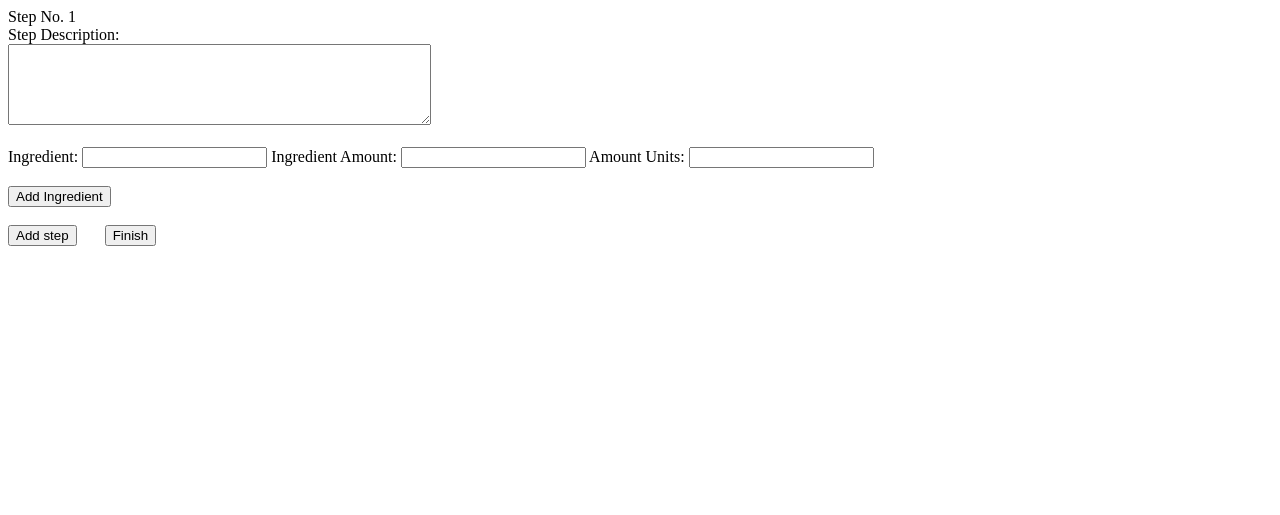
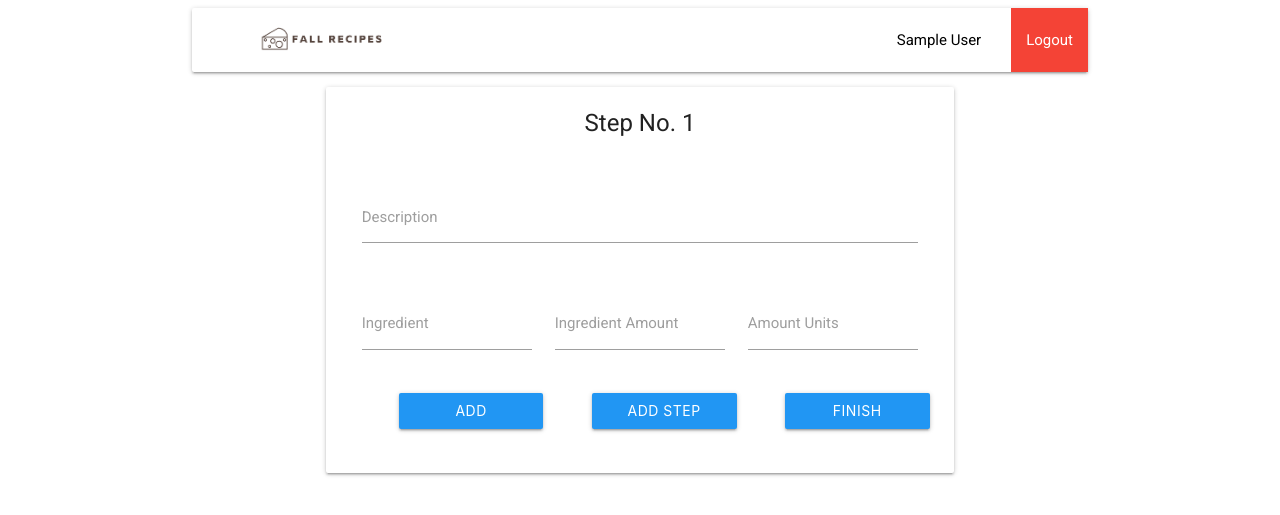
Before and after one commit to gaoyunjiemao/CSIS3280Project, a PHP site: page /addRecipe_steps.php in a window 1280 px wide. Shown: the top 515 px of the page. Run offline with PHP 8.4, Linux system fonts and the light colour scheme; the visitor is signed in with stand-in values (Sample User, id 1).

Commit message:
updated design for addRecipe_steps.php

```diff
--- a/addRecipe_steps.php
+++ b/addRecipe_steps.php
@@ -1,40 +1,85 @@
-<?php
-
-session_start();
-if(!isset($_SESSION['stepNum'])){
-	$_SESSION['stepNum']=1;
-}
-
-?>
 <!DOCTYPE html>
 <html>
 	<head>
 		<meta charset="utf-8">
 		<title></title>
+		<link rel="stylesheet" href="css/reset.css">
+		<link rel="stylesheet" href="https://fonts.googleapis.com/css?family=Roboto" >
+		<link rel="stylesheet" href="https://fonts.googleapis.com/icon?family=Material+Icons">
+		<link rel="stylesheet" href="css/materialize.css">
+		<link rel="stylesheet" href="css/master.css" />
 		<script language="javascript">var i=2;</script>
 	</head>
 	<body>
-	<form action="addRecipe_steps.php" method="post" id="usrform">
-		Step No. <?php $stepNumber = $_SESSION['stepNum']; print $stepNumber;?><br />
-		Step Description:<br />
-		<textarea rows="5" cols="50" name="desc" form="usrform"></textarea><br /><br />
-		Ingredient: <input type="text" name="ingredient1" />
-		Ingredient Amount: <input type="text" name="ingredientAmt1" />
-		Amount Units: <input type="text" name="amtUnits1" /><br />
-		<div id="my_div"></div><br />
-		<input type="button" name="addIngredient" value="Add Ingredient" onClick="changeIt()"><br /><br />
-		<input type="submit" name="add" value="Add step">&nbsp&nbsp&nbsp&nbsp&nbsp&nbsp
-		<input type="submit" name="finish" value="Finish">
-	</form>
+		<div class="container">
+			<?php
+			require("recipemanagementdb_connect.php");
+			include 'header.php';
+			if (!(isset($_SESSION['AuthorName']))) {
+				header('Location: login.php');
+				exit;
+			}
+			if(!isset($_SESSION['stepNum'])){
+				$_SESSION['stepNum']=1;
+			}
+			?>
+			<div class="container">
+				<div class="card">
+					<div class="card-content card-title center">Step No. <?php $stepNumber = $_SESSION['stepNum']; print $stepNumber;?></div>
+					<div class="card-content">
+						<form action="addRecipe_steps.php" method="post" id="usrform">
+							<div class="row">
+								<div class="input-field col s12">
+									<textarea id="desc" name="desc" type="text" class="validate materialize-textarea" form="usrform"></textarea>
+          				<label for="desc">Description</label>
+								</div>
+							</div>
+							<div id="my_div">
+								<div class="row">
+									<div class="input-field col s4">
+										<input id="ingredient1" name="ingredient1" type="text" class="validate">
+										<label for="ingredient1">Ingredient</label>
+									</div>
+									<div class="input-field col s4">
+										<input id="ingredientAmt1" name="ingredientAmt1" type="text" class="validate">
+										<label for="ingredientAmt1">Ingredient Amount</label>
+									</div>
+									<div class="input-field col s4">
+										<input id="amtUnits1" name="amtUnits1" type="text" class="validate">
+										<label for="amtUnits1">Amount Units</label>
+									</div>
+								</div>
+							</div>
+							<div class="row">
+								<button class="waves-effect waves-light btn blue col s3 right" type="submit" name="finish" value="Submit"/>Finish</button>
+								<p class="col s1 right"></p>
+								<button class="waves-effect waves-light btn blue col s3 right" type="submit" name="add" value="Submit"/>Add step</button>
+								<p class="col s1 right"></p>
+								<button class="waves-effect waves-light btn blue col s3 right" type="button" name="addIngredient" onClick="changeIt()"/>Add Ingredient</button>
+							</div>
 
 	<script language="javascript">
 			//var i = 2;
 			function changeIt()
 			{
 				if(i<6){
-					my_div.innerHTML = my_div.innerHTML +"Ingredient: <input type='text' name='ingredient"+ i +"'>";
-					my_div.innerHTML = my_div.innerHTML +" Ingredient Amount: <input type='text' name='ingredientAmt"+ i + "'>";
-					my_div.innerHTML = my_div.innerHTML +" Amount Units: <input type='text' name='amtUnits"+ i+"'><br />";
+					my_div.innerHTML = my_div.innerHTML + '<div class="row">'
+					 																		+ 	'<div class="input-field col s4">'
+																							+ 		'<input id="ingredient'+i+'" name="ingredient'+i+'" type="text" class="validate">'
+																							+ 		'<label for="ingredient'+i+'">Ingredient</label>'
+																							+ 	'</div>'
+																							+ 	'<div class="input-field col s4">'
+																							+ 		'<input id="ingredientAmt'+i+'" name="ingredientAmt'+i+'" type="text" class="validate">'
+																							+ 		'<label for="ingredientAmt'+i+'">Ingredient Amount</label>'
+																							+ 	'</div>'
+																							+ 	'<div class="input-field col s4">'
+																							+ 		'<input id="amtUnits'+i+'" name="amtUnits'+i+'" type="text" class="validate">'
+																							+ 		'<label for="amtUnits'+i+'">Amount Units</label>'
+																							+ 	'</div>'
+																							+ '</div>'
+					// my_div.innerHTML = my_div.innerHTML +"Ingredient: <input type='text' name='ingredient"+ i +"'>";
+					// my_div.innerHTML = my_div.innerHTML +" Ingredient Amount: <input type='text' name='ingredientAmt"+ i + "'>";
+					// my_div.innerHTML = my_div.innerHTML +" Amount Units: <input type='text' name='amtUnits"+ i+"'><br />";
 					//document.getElementById("demo").innerHTML = 'amtUnits'+ i;
 					i++;
 				}
@@ -115,7 +160,7 @@ if(!isset($_SESSION['stepNum'])){
 						}
 					}
 				}else{
-					print "<p>Please fill out all the blanks.</p>";
+					print "<p class='red-text'>Please fill out all the blanks.</p>";
 				}
 			}
 		?>
```
